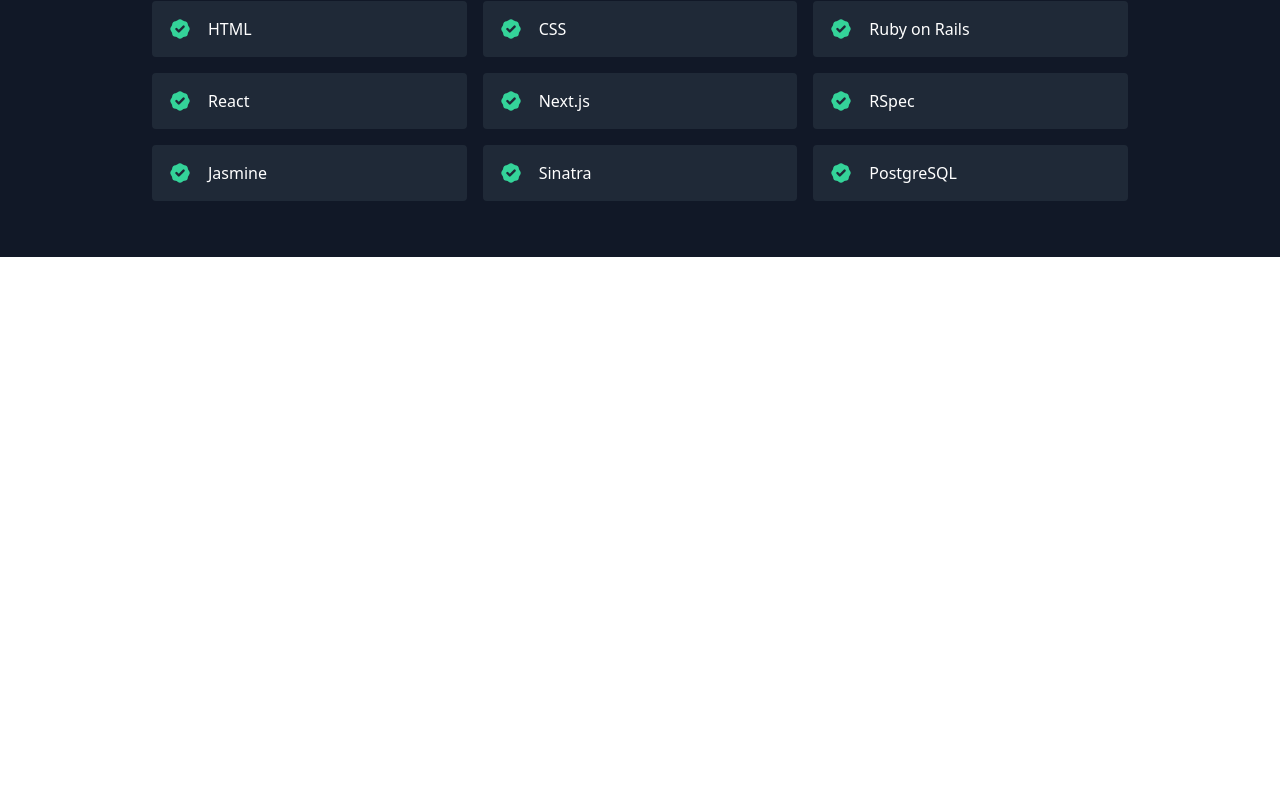
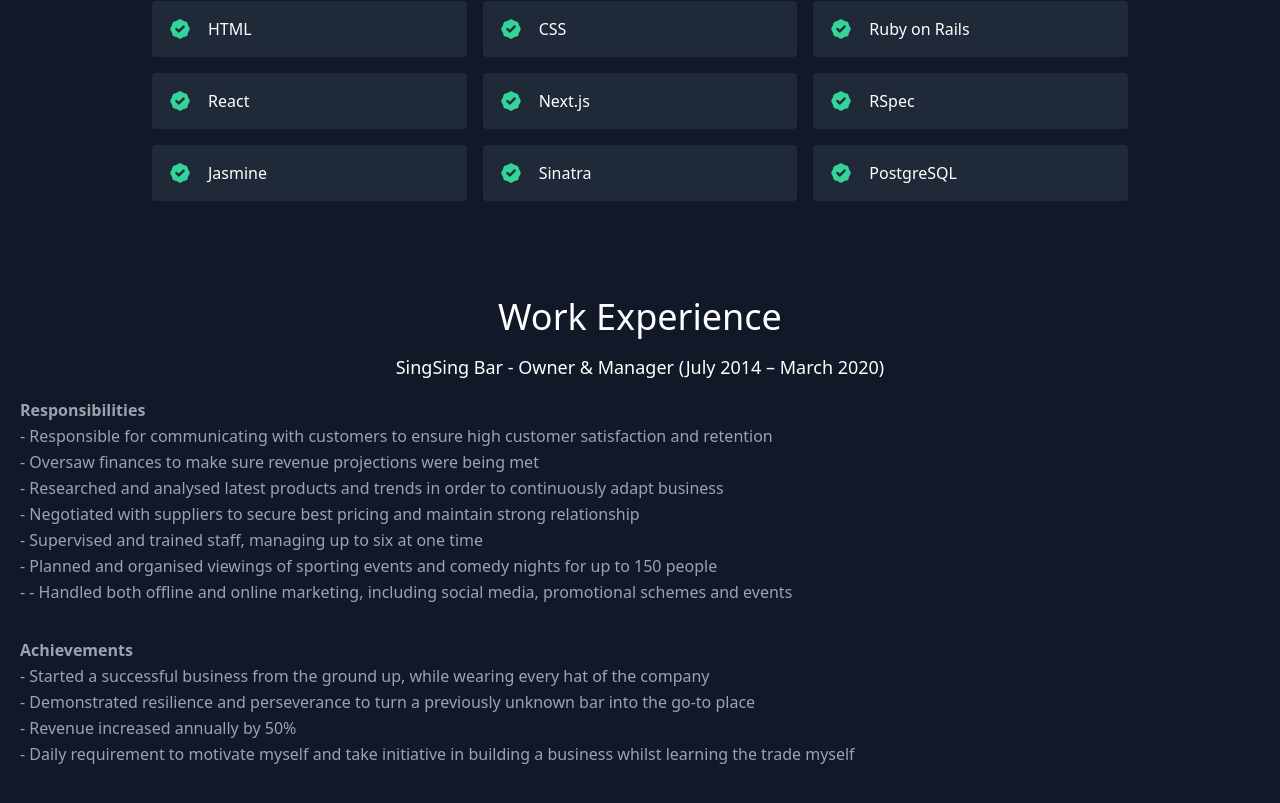
Before and after one commit to joominchoi/portfolio, a React (Create React App) app: page / in a window 1280 px wide. Shown: the part 1795-2598 px from the top of the page. Before the commit the page ends 2052 px from the top, so only its background shows below. Built offline with nearby package versions, Linux system fonts and the light colour scheme.

Commit message:
updated work experience section as well as reordering order of sections

```diff
--- a/src/App.js
+++ b/src/App.js
@@ -13,9 +13,9 @@
       <Navbar />
       <About />
       <Projects />
+      <Skills />
       <WorkExperience />
       <Education />
-      <Skills />
       <Contact />
     </main>
   );
--- a/src/components/About.js
+++ b/src/components/About.js
@@ -6,7 +6,7 @@
       <div className="container mx-auto flex px-10 py-20 md:flex-row flex-col items-center">
         <div className="lg:flex-grow md:w-1/2 lg:pr-24 md:pr-16 flex flex-col md:items-start md:text-left mb-16 md:mb-0 items-center text-center">
           <h1 className="title-font sm:text-4xl text-3xl mb-4 font-medium text-white">
-            About me
+            About Me
             {/* <br className="hidden lg:inline-block" /> Check out my portfolio! */}
           </h1>
           <p className="mb-8 leading-relaxed">
--- a/src/components/WorkExperience.js
+++ b/src/components/WorkExperience.js
@@ -1,3 +1,39 @@
+import React from "react";
+
 export default function WorkExperience() {
-  return null;
+  return (
+    <section id="workexperience">
+    <div className="container px-5 py-10 mx-auto">
+      <div className="mb-20">
+        <h1 className="text-center title-font sm:text-4xl text-3xl mb-4 font-medium text-white">
+          Work Experience
+        </h1>
+        <h2 className="text-center title-font sm:text-lg text-3xl mb-4 font-normal text-white">
+          SingSing Bar - Owner & Manager (July 2014 – March 2020)
+        </h2>
+        <p className="mb-8 leading-relaxed font-semibold">
+        Responsibilities
+          <ul className= "font-light">
+            <li>- Responsible for communicating with customers to ensure high customer satisfaction and retention</li>
+            <li>- Oversaw finances to make sure revenue projections were being met</li>
+            <li>- Researched and analysed latest products and trends in order to continuously adapt business</li>
+            <li>- Negotiated with suppliers to secure best pricing and maintain strong relationship</li>
+            <li>- Supervised and trained staff, managing up to six at one time</li>
+            <li>- Planned and organised viewings of sporting events and comedy nights for up to 150 people</li>
+            <li>- -	Handled both offline and online marketing, including social media, promotional schemes and events</li>
+          </ul>
+        </p>
+        <p className="mb-8 leading-relaxed font-bold">
+        Achievements
+          <ul className= "font-light">
+            <li>-	Started a successful business from the ground up, while wearing every hat of the company</li>
+            <li>-	Demonstrated resilience and perseverance to turn a previously unknown bar into the go-to place</li>
+            <li>-	Revenue increased annually by 50%</li>
+            <li>-	Daily requirement to motivate myself and take initiative in building a business whilst learning the trade myself</li>
+          </ul>
+        </p>
+      </div>
+    </div>
+  </section>
+  )
 }
```
